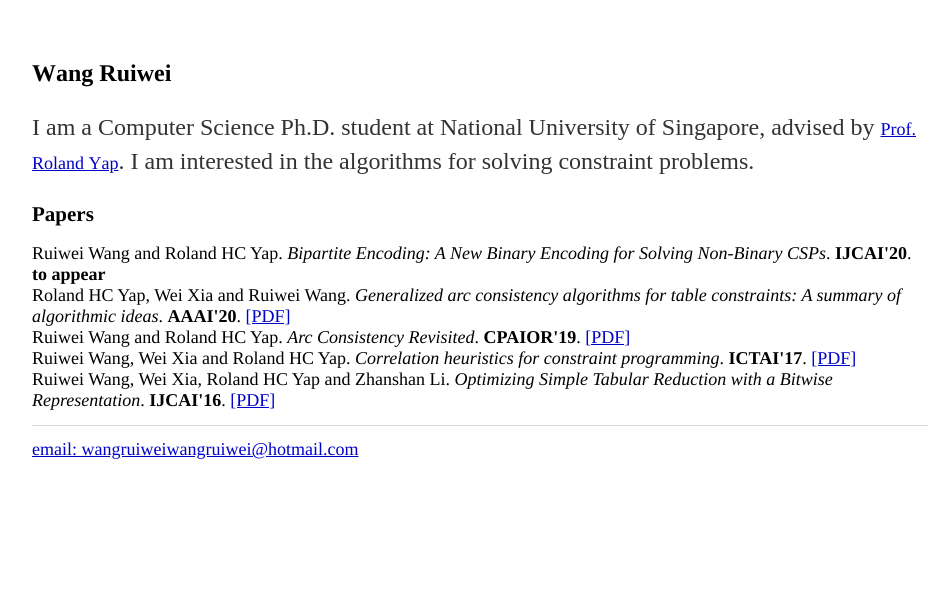
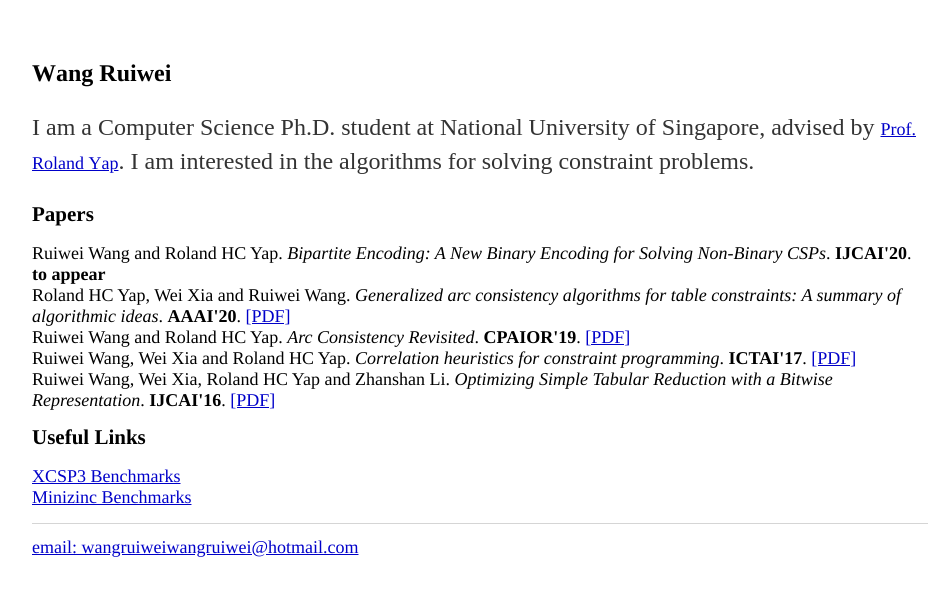
Before and after one commit to WangRuiwei/WangRuiwei.github.io, a Jekyll site: the page built from index.html, in a window 1280 px wide. Shown: the top 596 px of the page, without its empty margins (160-1106 px from the left). Built offline with Jekyll 4.4.1, drawn with Linux system fonts in a browser that asks for light colours.

Commit message:
Update index.html

```diff
--- a/index.html
+++ b/index.html
@@ -13,5 +13,9 @@ Ruiwei Wang and Roland HC Yap. <i>Arc Consistency Revisited</I>. <b>CPAIOR'19</b
 Ruiwei Wang, Wei Xia and Roland HC Yap. <i>Correlation heuristics for constraint programming</I>. <b>ICTAI'17</b>. <a href="https://arxiv.org/pdf/1805.02205.pdf"><span class="s2">[PDF]</span></a><br>
 Ruiwei Wang, Wei Xia, Roland HC Yap and Zhanshan Li. <i>Optimizing Simple Tabular Reduction with a Bitwise Representation</i>. <b>IJCAI'16</b>. <a href="https://www.ijcai.org/Proceedings/16/Papers/117.pdf"><span class="s2">[PDF]</span></a><br>
 </p>
-
+<h2 style="margin: 0.0px 0.0px 15.4px 0.0px; line-height: 25.0px; font: 21.0px Times; color: #000000; -webkit-text-stroke: #000000"><span class="s1"><b>Useful Links</b></span></h2>
+<p class="p3">
+<a href="http://www.xcsp.org/"><span class="s2">XCSP3 Benchmarks</span></a><br>
+<a href="https://www.minizinc.org/"><span class="s2">Minizinc Benchmarks</span></a><br>
+</p>
 </div><!-- /.blurb -->
```
